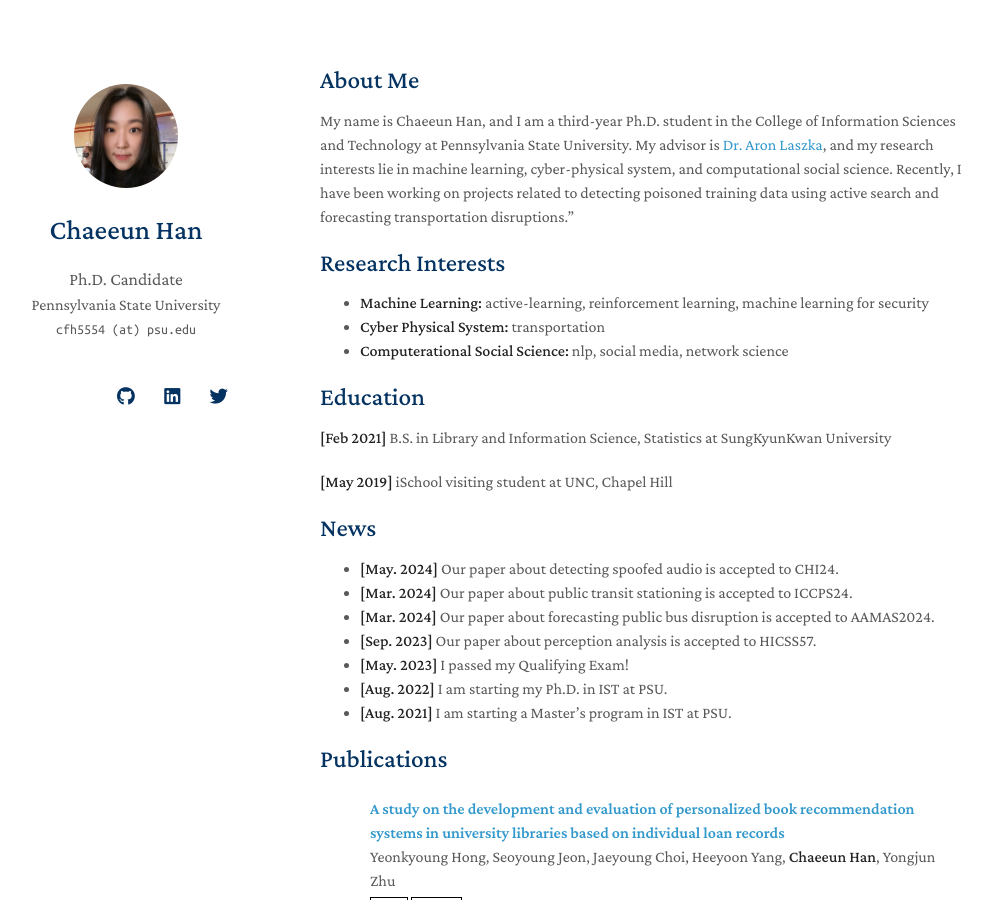
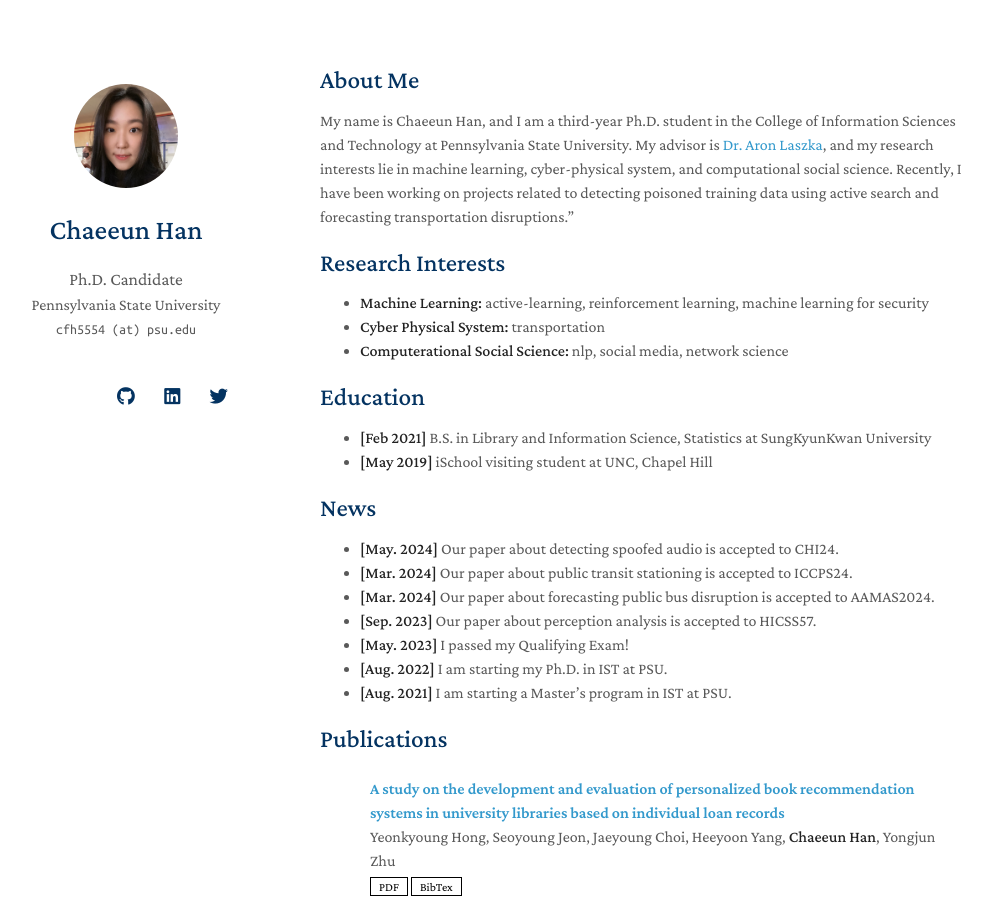
Before and after one commit to chaeeun-h/chaeeun-h.github.io, a Jekyll site: the page built from index.md, in a window 1280 px wide and 900 px high. Shown: the whole window, without its empty margins (150-1142 px from the left). Built offline with Jekyll 4.4.1, drawn with Linux system fonts in a browser that asks for light colours; nearby versions of some CDN libraries; a style sheet for code colours, icons or effects is not loaded; our own code applies the rules of GitHub Pages for plain Markdown files.

```diff
--- a/index.md
+++ b/index.md
@@ -13,9 +13,8 @@ My name is Chaeeun Han, and I am a third-year Ph.D. student in the College of In
 - **Computerational Social Science:** nlp, social media, network science
 
 ## Education
-**[Feb 2021]** B.S. in Library and Information Science, Statistics at SungKyunKwan University
-
-**[May 2019]** iSchool visiting student at UNC, Chapel Hill
+- **[Feb 2021]** B.S. in Library and Information Science, Statistics at SungKyunKwan University
+- **[May 2019]** iSchool visiting student at UNC, Chapel Hill
 
 
 ## News
```
